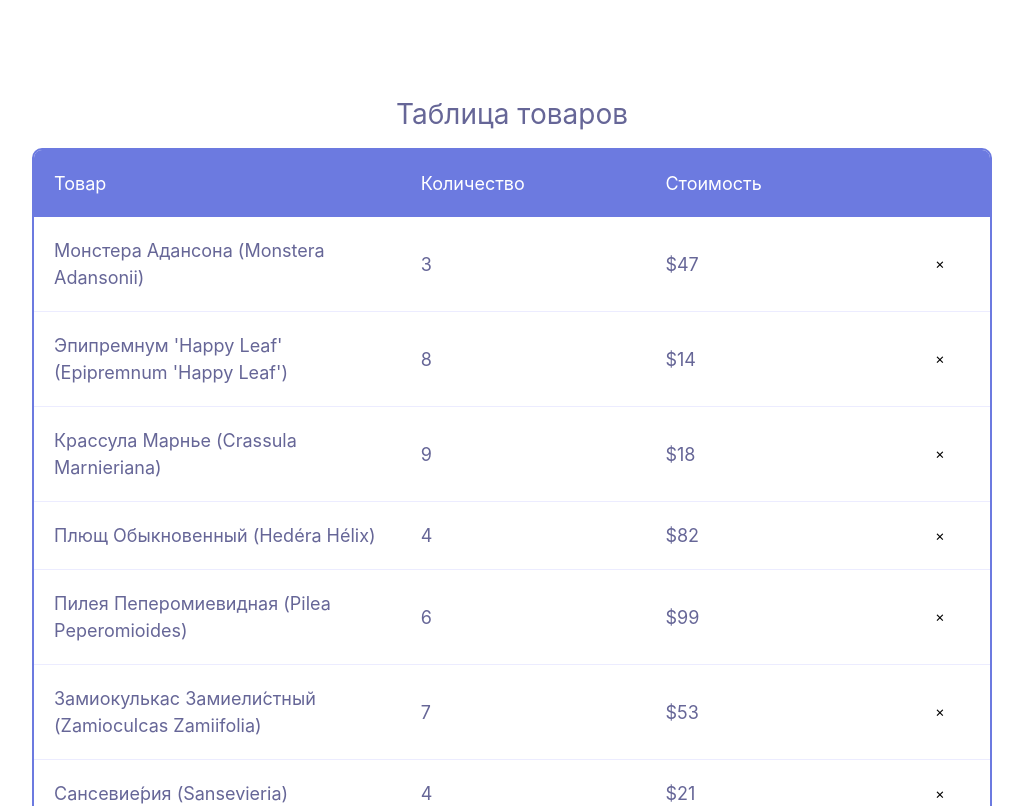
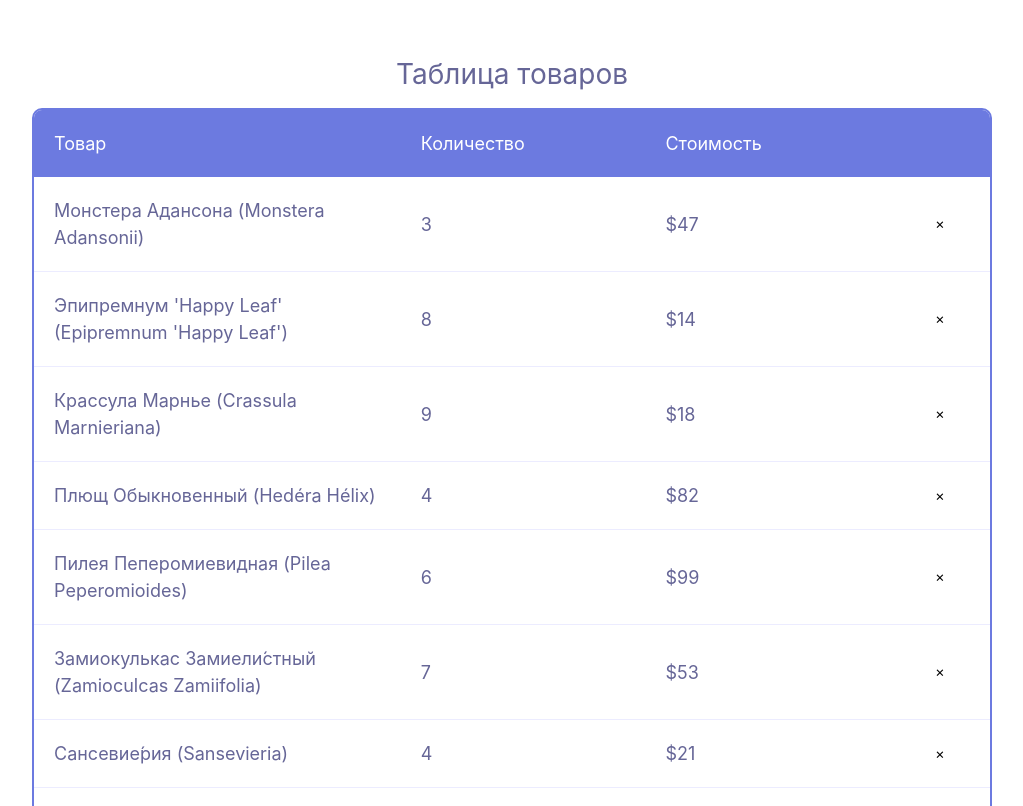
Before and after one commit to vitalia-kontanistova/action1, a React (Create React App) app: page / in a window 1280 px wide. Shown: the top 806 px of the page, without its empty margins (128-1151 px from the left). Built offline with nearby package versions, Linux system fonts and the light colour scheme.

Commit message:
Refactoring styled components

```diff
--- a/src/components/table/TableStyled.styled.js
+++ b/src/components/table/TableStyled.styled.js
@@ -16,7 +16,7 @@ let colors = {
 export const StyledWrapper = styled.div`
   width: 100vw;
   min-height: 100vh;
-  padding: 100px 60px;
+  padding: 60px 60px;
   color: ${colors.black};
 
   @media (max-width: 600px) {
@@ -99,8 +99,8 @@ export const StyledForm = styled(Form)`
   display: grid;
   grid-template-columns: 3fr 2fr 2fr 100px;
 
-  border-top: 2px solid ${colors.darkBlue};
-  border-bottom: 2px solid ${colors.darkBlue};
+  border-top: 1px solid ${colors.darkBlue};
+  border-bottom: 1px solid ${colors.darkBlue};
   overflow: hidden;
   margin-top: ${(props) => (props.separate ? "40px" : "")};
   border: ${(props) => (props.separate ? `2px solid ${colors.darkBlue}` : "")};
```
